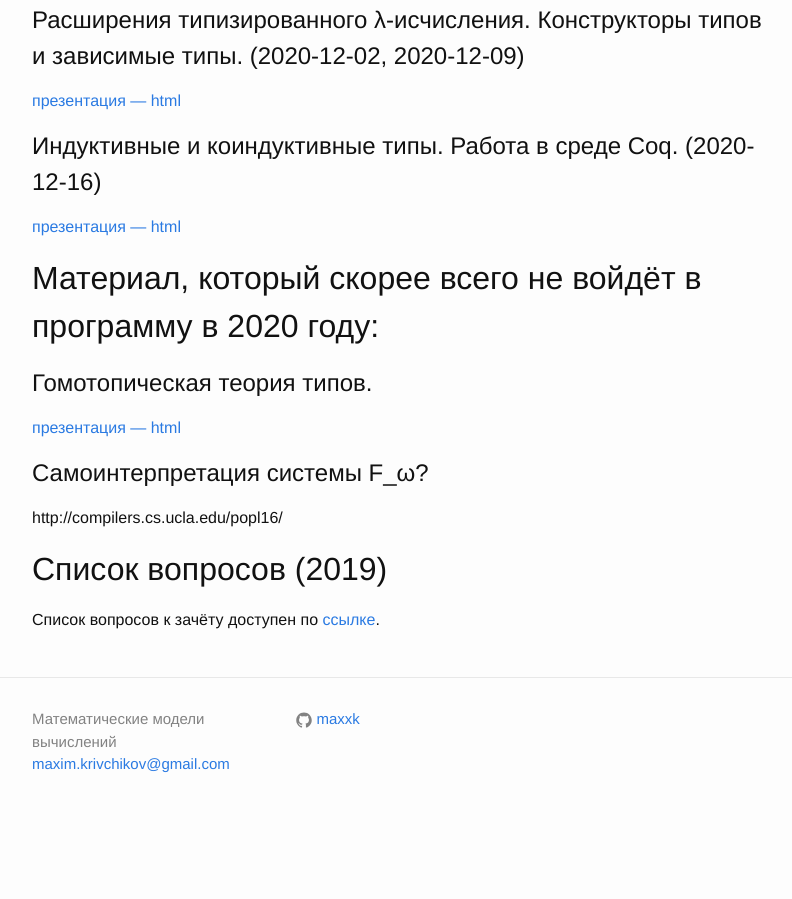
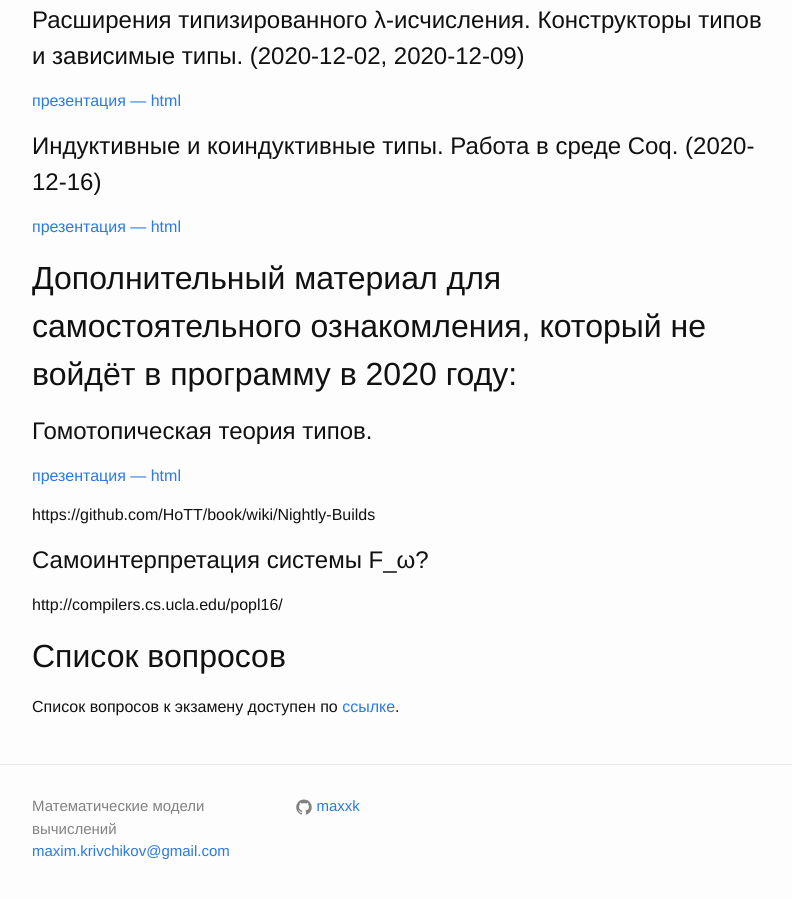
Before and after one commit to maxxk/formal-models, a Jekyll site: the page built from index.md, in a window 1280 px wide and 900 px high, scrolled down 1839 px. Shown: the whole window, without its empty margins (238-1030 px from the left). Built offline with Jekyll 4.4.1, drawn with Linux system fonts in a browser that asks for light colours; our own code applies the rules of GitHub Pages for plain Markdown files; before the commit the page ends 2675 px from its top, so only the background shows below that.

Commit message:
final remarks

```diff
--- a/index.md
+++ b/index.md
@@ -79,14 +79,16 @@ layout: default
 [презентация — html](presentations/08-Coq.html)
 
 
-# Материал, который скорее всего не войдёт в программу в 2020 году:
+# Дополнительный материал для самостоятельного ознакомления, который не войдёт в программу в 2020 году:
 ## Гомотопическая теория типов.
 
 [презентация — html](presentations/10-Homotopy-type-theory.html)
+
+https://github.com/HoTT/book/wiki/Nightly-Builds
 
 ## Самоинтерпретация системы F_ω?
 
 http://compilers.cs.ucla.edu/popl16/
 
-# Список вопросов (2019)
-Список вопросов к зачёту доступен по [ссылке](questions).
+# Список вопросов
+Список вопросов к экзамену доступен по [ссылке](questions).
```
Also changed, not shown: questions.md (+20 -20 lines).
